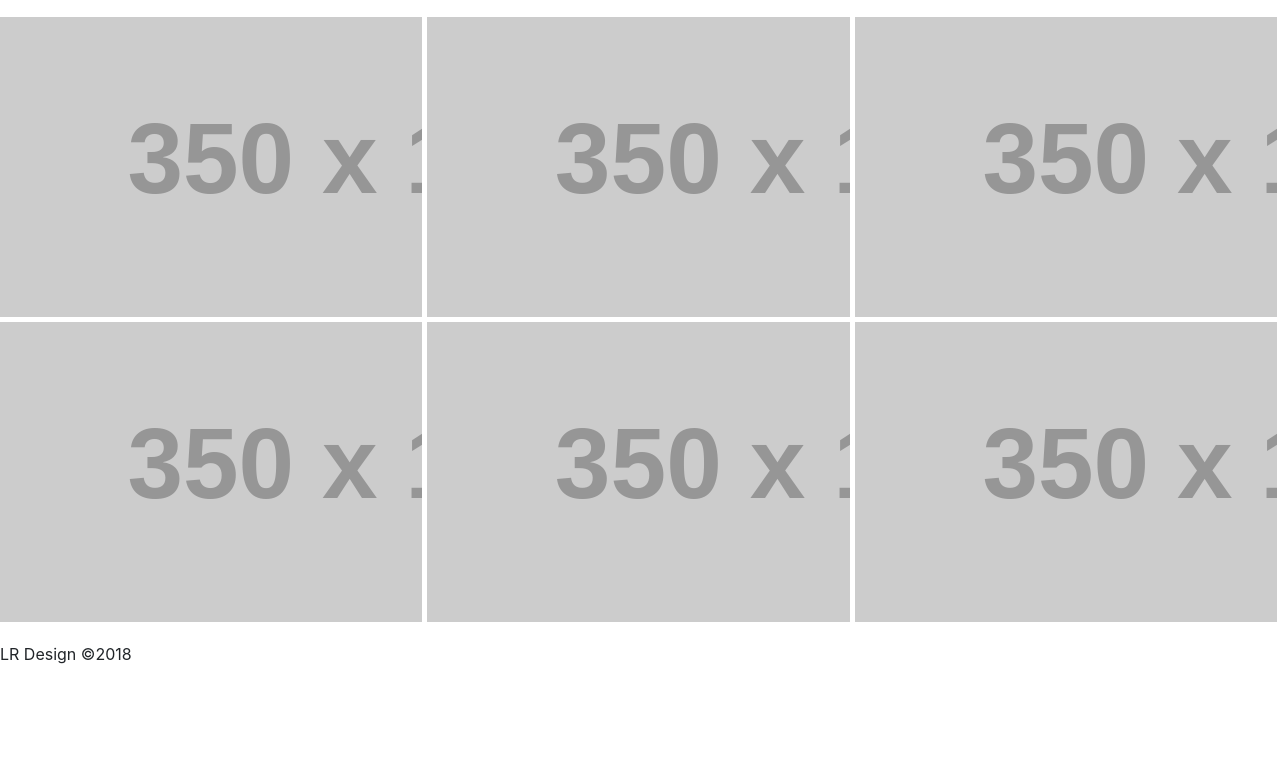
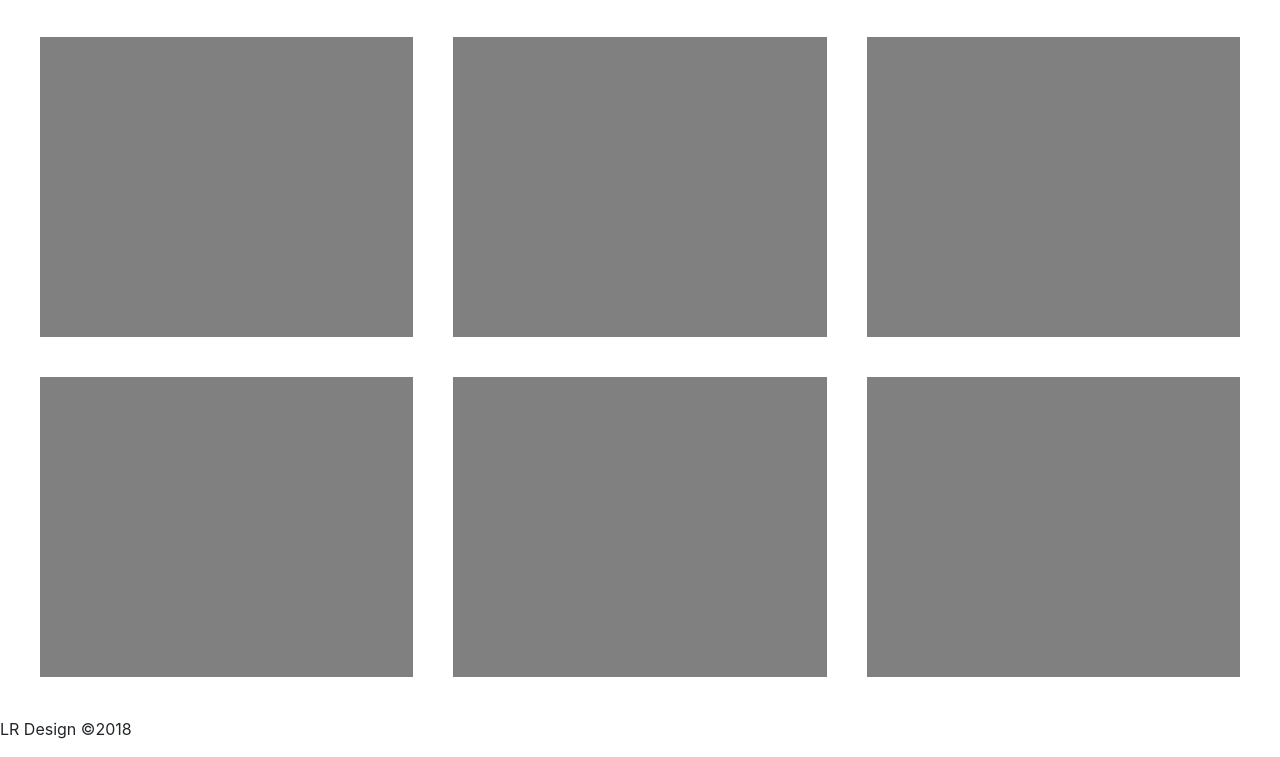
Before and after one commit to lfr4704/luis_Robles_Portfolio, a plain HTML site: page index.html in a window 1280 px wide. Shown: the part 328-1085 px from the top of the page. Before the commit the page ends 1010 px from the top, so only its background shows below. Drawn offline with Linux system fonts and the light colour scheme; placeholder pictures from the web are drawn by us.

Commit message:
'revised'

```diff
--- a/css/styles.css
+++ b/css/styles.css
@@ -28,15 +28,17 @@ body {
 
 /* this is the grid to put photos galleries in div*/
 .photos {
-  margin: 20px 0px;
+  margin: 40px;
   display: grid;
-  grid-template-columns: 33% 33% 33%;
+  grid-template-columns: repeat(3, 1fr);
   grid-template-rows: 300px 300px;
-  grid-gap: 5px;
+  grid-gap: 40px;
+
 }
 
+
 .photos > div {
-  background-color: #eee;
+  background-color: #808080;
   background-repeat: no-repeat;
   background-size: cover;
 }
--- a/index.html
+++ b/index.html
@@ -46,12 +46,12 @@
   <div>
     <h1>Portfolio</h1>
     <div class="photos">
-      <div class="a" style="background-image:url(http://via.placeholder.com/350x150);"></div>
-      <div class="b" style="background-image:url(http://via.placeholder.com/350x150);"></div>
-      <div class="c" style="background-image:url(http://via.placeholder.com/350x150);"></div>
-      <div class="d" style="background-image:url(http://via.placeholder.com/350x150);"></div>
-      <div class="e" style="background-image:url(http://via.placeholder.com/350x150);"></div>
-      <div class="f" style="background-image:url(http://via.placeholder.com/350x150);"></div>
+      <div class="a" style="background-image:url();"></div>
+      <div class="b" style="background-image:url();"></div>
+      <div class="c" style="background-image:url();"></div>
+      <div class="d" style="background-image:url();"></div>
+      <div class="e" style="background-image:url();"></div>
+      <div class="f" style="background-image:url();"></div>
     </div>
 
   </div>
```
